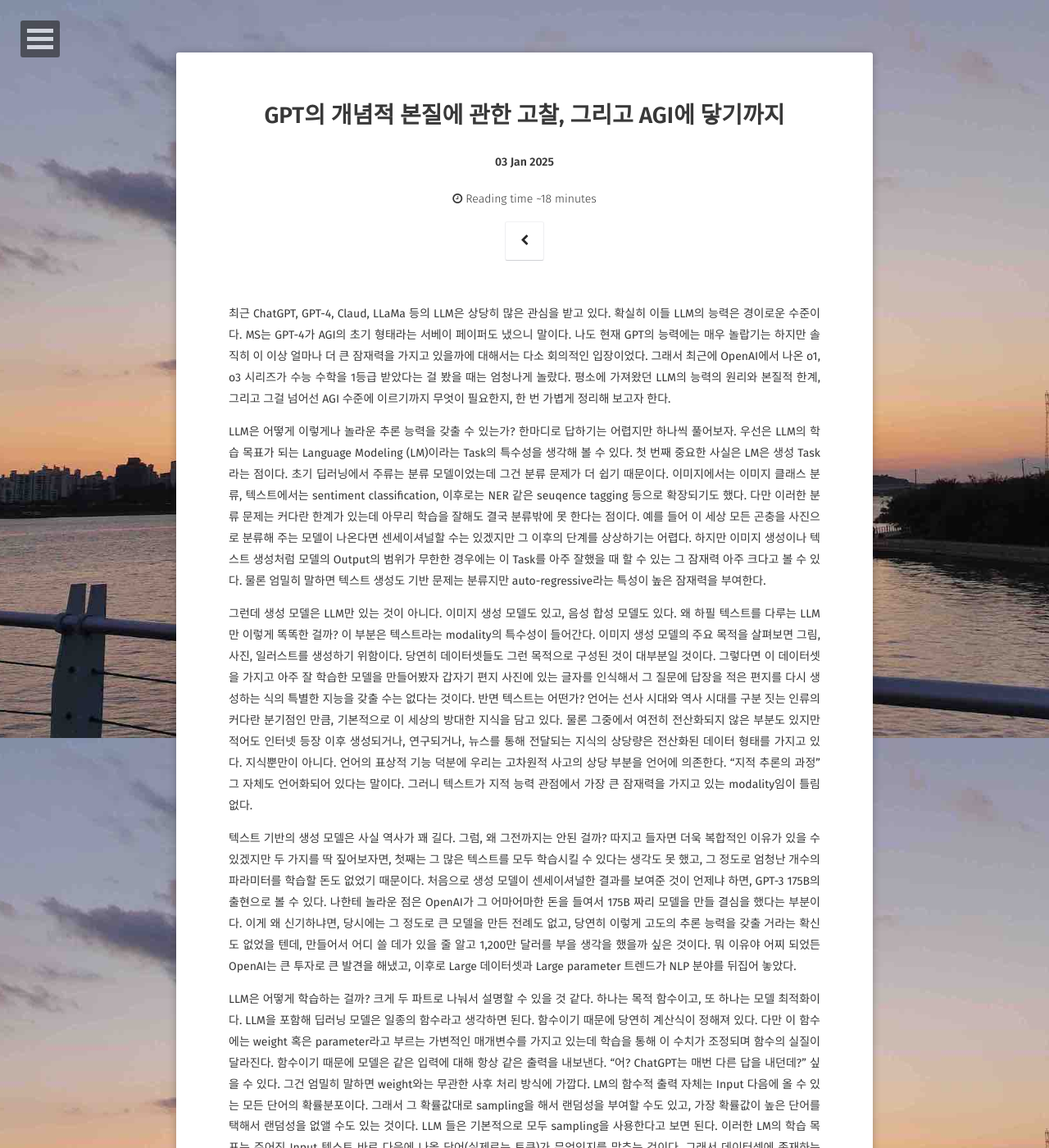
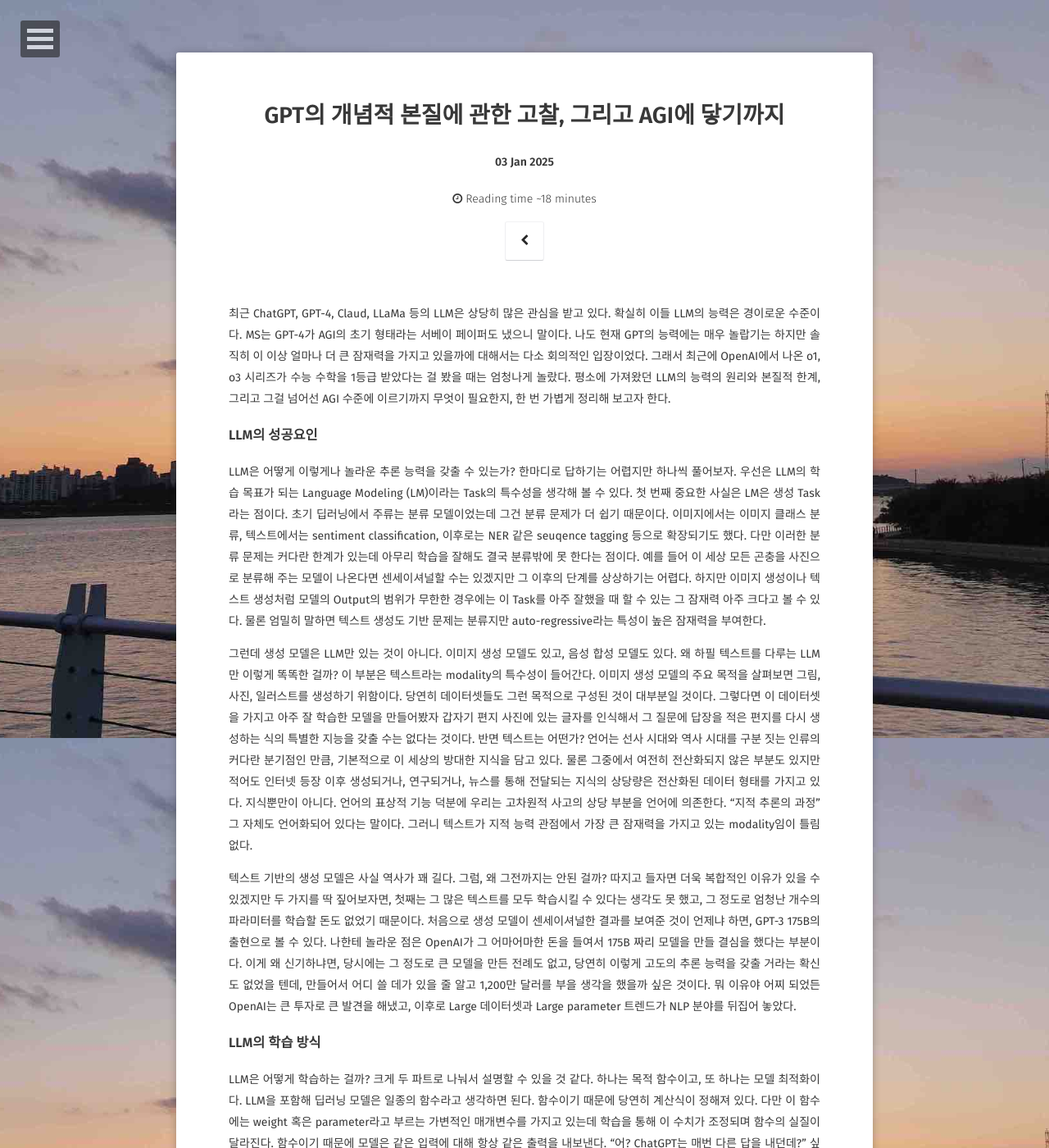
Before and after one commit to psj8252/psj8252.github.io, a Jekyll site: the page built from _posts/2025-01-03-reflection-on-conceptual-essence-of-GPT.md, in a window 1280 px wide and 1400 px high. Shown: the whole window at 82% size. Built offline with Jekyll 4.4.1, drawn with Linux system fonts in a browser that asks for light colours; comment, search, counter and statistics services are not loaded; some of the changed text lies outside the part shown.

Commit message:
feat: add subheading on koeran gpt post

```diff
--- a/_posts/2025-01-03-reflection-on-conceptual-essence-of-GPT.md
+++ b/_posts/2025-01-03-reflection-on-conceptual-essence-of-GPT.md
@@ -9,15 +9,21 @@ tag:
 ---
 최근 ChatGPT, GPT-4, Claud, LLaMa 등의 LLM은 상당히 많은 관심을 받고 있다. 확실히 이들 LLM의 능력은 경이로운 수준이다. MS는 GPT-4가 AGI의 초기 형태라는 서베이 페이퍼도 냈으니 말이다. 나도 현재 GPT의 능력에는 매우 놀랍기는 하지만 솔직히 이 이상 얼마나 더 큰 잠재력을 가지고 있을까에 대해서는 다소 회의적인 입장이었다. 그래서 최근에 OpenAI에서 나온 o1, o3 시리즈가 수능 수학을 1등급 받았다는 걸 봤을 때는 엄청나게 놀랐다. 평소에 가져왔던 LLM의 능력의 원리와 본질적 한계, 그리고 그걸 넘어선 AGI 수준에 이르기까지 무엇이 필요한지, 한 번 가볍게 정리해 보고자 한다.
 
+### LLM의 성공요인
+
 LLM은 어떻게 이렇게나 놀라운 추론 능력을 갖출 수 있는가? 한마디로 답하기는 어렵지만 하나씩 풀어보자. 우선은 LLM의 학습 목표가 되는 Language Modeling (LM)이라는 Task의 특수성을 생각해 볼 수 있다. 첫 번째 중요한 사실은 LM은 생성 Task라는 점이다. 초기 딥러닝에서 주류는 분류 모델이었는데 그건 분류 문제가 더 쉽기 때문이다. 이미지에서는 이미지 클래스 분류, 텍스트에서는 sentiment classification, 이후로는 NER 같은 seuqence tagging 등으로 확장되기도 했다. 다만 이러한 분류 문제는 커다란 한계가 있는데 아무리 학습을 잘해도 결국 분류밖에 못 한다는 점이다. 예를 들어 이 세상 모든 곤충을 사진으로 분류해 주는 모델이 나온다면 센세이셔널할 수는 있겠지만 그 이후의 단계를 상상하기는 어렵다. 하지만 이미지 생성이나 텍스트 생성처럼 모델의 Output의 범위가 무한한 경우에는 이 Task를 아주 잘했을 때 할 수 있는 그 잠재력 아주 크다고 볼 수 있다. 물론 엄밀히 말하면 텍스트 생성도 기반 문제는 분류지만 auto-regressive라는 특성이 높은 잠재력을 부여한다.
 
 그런데 생성 모델은 LLM만 있는 것이 아니다. 이미지 생성 모델도 있고, 음성 합성 모델도 있다. 왜 하필 텍스트를 다루는 LLM만 이렇게 똑똑한 걸까? 이 부분은 텍스트라는 modality의 특수성이 들어간다. 이미지 생성 모델의 주요 목적을 살펴보면 그림, 사진, 일러스트를 생성하기 위함이다. 당연히 데이터셋들도 그런 목적으로 구성된 것이 대부분일 것이다. 그렇다면 이 데이터셋을 가지고 아주 잘 학습한 모델을 만들어봤자 갑자기 편지 사진에 있는 글자를 인식해서 그 질문에 답장을 적은 편지를 다시 생성하는 식의 특별한 지능을 갖출 수는 없다는 것이다. 반면 텍스트는 어떤가? 언어는 선사 시대와 역사 시대를 구분 짓는 인류의 커다란 분기점인 만큼, 기본적으로 이 세상의 방대한 지식을 담고 있다. 물론 그중에서 여전히 전산화되지 않은 부분도 있지만 적어도 인터넷 등장 이후 생성되거나, 연구되거나, 뉴스를 통해 전달되는 지식의 상당량은 전산화된 데이터 형태를 가지고 있다. 지식뿐만이 아니다. 언어의 표상적 기능 덕분에 우리는 고차원적 사고의 상당 부분을 언어에 의존한다. "지적 추론의 과정" 그 자체도 언어화되어 있다는 말이다. 그러니 텍스트가 지적 능력 관점에서 가장 큰 잠재력을 가지고 있는 modality임이 틀림없다.
 
 텍스트 기반의 생성 모델은 사실 역사가 꽤 길다. 그럼, 왜 그전까지는 안된 걸까? 따지고 들자면 더욱 복합적인 이유가 있을 수 있겠지만 두 가지를 딱 짚어보자면, 첫째는 그 많은 텍스트를 모두 학습시킬 수 있다는 생각도 못 했고, 그 정도로 엄청난 개수의 파라미터를 학습할 돈도 없었기 때문이다. 처음으로 생성 모델이 센세이셔널한 결과를 보여준 것이 언제냐 하면, GPT-3 175B의 출현으로 볼 수 있다. 나한테 놀라운 점은 OpenAI가 그 어마어마한 돈을 들여서 175B 짜리 모델을 만들 결심을 했다는 부분이다. 이게 왜 신기하냐면, 당시에는 그 정도로 큰 모델을 만든 전례도 없고, 당연히 이렇게 고도의 추론 능력을 갖출 거라는 확신도 없었을 텐데, 만들어서 어디 쓸 데가 있을 줄 알고 1,200만 달러를 부을 생각을 했을까 싶은 것이다. 뭐 이유야 어찌 되었든 OpenAI는 큰 투자로 큰 발견을 해냈고, 이후로 Large 데이터셋과 Large parameter 트렌드가 NLP 분야를 뒤집어 놓았다.
 
+### LLM의 학습 방식
+
 LLM은 어떻게 학습하는 걸까? 크게 두 파트로 나눠서 설명할 수 있을 것 같다. 하나는 목적 함수이고, 또 하나는 모델 최적화이다. LLM을 포함해 딥러닝 모델은 일종의 함수라고 생각하면 된다. 함수이기 때문에 당연히 계산식이 정해져 있다. 다만 이 함수에는 weight 혹은 parameter라고 부르는 가변적인 매개변수를 가지고 있는데 학습을 통해 이 수치가 조정되며 함수의 실질이 달라진다. 함수이기 때문에 모델은 같은 입력에 대해 항상 같은 출력을 내보낸다. "어? ChatGPT는 매번 다른 답을 내던데?" 싶을 수 있다. 그건 엄밀히 말하면 weight와는 무관한 사후 처리 방식에 가깝다. LM의 함수적 출력 자체는 Input 다음에 올 수 있는 모든 단어의 확률분포이다. 그래서 그 확률값대로 sampling을 해서 랜덤성을 부여할 수도 있고, 가장 확률값이 높은 단어를 택해서 랜덤성을 없앨 수도 있는 것이다. LLM 들은 기본적으로 모두 sampling을 사용한다고 보면 된다. 이러한 LM의 학습 목표는 주어진 Input 텍스트 바로 다음에 나올 단어(실제로는 토큰)가 무엇인지를 맞추는 것이다. 그래서 데이터셋에 존재하는 "그다음 단어"의 확률을 1로 추론하도록 모델이라는 함수의 매개변수를 조절하는 게 LLM 학습의 가장 기본 원리라고 할 수 있다. 그러면 어떻게 이 weight를 마음대로 조정할 수 있을까? 이 부분은 딥러닝 기초를 조금 살펴보면 알 수 있다. 한마디로 말하면, 모델도 함수인데 모델의 결과를 정답과 비교한 오차도 함수이기 때문에 모델 최적화는 사실 수학적으로는 특정 함수의 최솟값을 찾는 문제로 환원된다. 그리고 이 최솟값을 찾는 유명한 알고리즘 중의 하나가 gradient descent, 정답과의 오차가 줄어드는 방향으로 gradient를 계산해서 weight를 조절하는 것이다. 그러니까 특히 GPT-3로 대표되는 LLM은 아주 쉽게 생각하면 기본적으로 앞의 맥락 "다음에 올 단어"가 무엇이 있는지를 인터넷의 거의 모든 텍스트를 읽고 기가 막히게 터득했다고 보면 된다. 그리고 이 텍스트는 에세이나 논문부터 대화, 아니면 특정 주제에 대한 질의응답까지 포함하고 있기 때문에 지금 LLM 들처럼 다양한 작업을 할 수 있는 것이다. 특히 Reddit처럼 많은 사람들의 질문과 답변이 있는 데이터는 우리의 실제 사용감을 높여주는 데 큰 역할을 했을 것이다.
 
 실은 GPT-3가 나오고 그다음 ChatGPT가 되기까지는 굉장히 오랜 시간이 걸렸다. 추측건대, 나는 그 이유가 OpenAI가 GPT-3 개발 시까지 지켜온 철학이 더 이상 통하지 않았기 때문이라고 생각한다. GPT의 첫 개발부터 GPT-3까지 지켜진 OpenAI의 철학은 "Finetuning을 하지 않고 모델 키우고 데이터 다양하게 넣어서, zero-shot, few-shot으로 모든 Task 하는 general intelligence 만들 수 있다!"라고 볼 수 있는데 아마 GPT-3 이후에는 그 철학을 지키며 모델 고도화를 시도했으나 실패하고 파인튜닝으로 선회한 게 아닐까 싶다. 왜냐하면 OpenAI가 본격적으로 일반인들에게 이름을 알린 ChatGPT, 즉 GPT-3.5의 기반인 InstructGPT는 많은 사후 학습이 들어간 모델이기 때문이다. GPT-3도 당시 기준으로는 놀라운 추론 능력을 갖추고 있었지만 답변의 랜덤성이 훨씬 심하고 통제가 어려웠다. 사실 당연한 일이다. 인터넷에 얼마나 많고 다양한 텍스트가 있을까? 그중에서는 분명 잘 쓴 글도 있을 것이고, 못 쓴 글, 무성의한 글, 악의적인 글도 있을 것이다. 그것들을 모두 동일한 가중치로 학습했을 테니까 성능에 랜덤성이 크고 작은 표현 차이에도 답변이 확확 달라질 수 있는 것이다. 내가 생각했을 때 GPT-3.5의 가장 큰 발전은 통제 가능성이다. 인간이 원하는 친절하고, 정성스럽고, 정확하고, 안전한 답변을 제공하는 채팅 형태의 데이터를 직접 구성해서 학습시켰고, 그걸 극대화하기 위해 강화 학습까지 도입했다. 강화 학습은 명백한 보상의 차등이 있는 space에서의 exploration에서 상당히 강력한 학습 기법이다. 원래라면 "인간 마음에 듦"을 보상으로 제공하기 위해서는 모델이 하나 생성할 때마다 사람이 그걸 보고 채점을 해줘야 강화 학습을 진행할 수 있을 것이다. 물론 실질적으론 불가능한 일이다. 그래서 OpenAI가 사용한 트릭은 "점수 매기기"는 분명 "답변 생성"보다 쉽기 때문에 우리가 "점수 매기는 법"을 LLM으로 학습시켜서 프록시로 사용한 것이다. 그 덕분에 사람의 말을 잘 따르고 대화를 통해서 답변을 제공할 수 있는 Chat LLM의 시대로 또 한 번 접어들게 된다. 그 이후는 OpenAI가 상세한 기술을 공개하지 않고 있기 때문에 정확하게 파악하기는 어렵다. 다만 GPT-4o의 경우는 텍스트만이 아니라 Image를 넣을 수 있게 된 점 정도가 달라졌고, 본질적인 능력에서 아주 큰 차이가 있지는 않은 듯하다. o1, o3와 같은 추론 모델 시리지는 좀 다른 거 같고 o시리즈 모델의 능력에 대한 해석은 뒤에서 간략히 해보겠다.
+
+### LLM의 한계
 
 그렇다면 많은 사람들은 자연스럽게 이런 게 궁금할 것이다. "LLM은 그럼 어디까지 잘할 수 있는 거지?" "영화에 나오는 사람 같은 AGI가 될 수도 있는 건가?" 내가 처음 했던 단순한 생각은 GPT의 학습 목표인 다음 단어 맞추기를 아주아주 잘하는 기계가 있다면 그게 결국 LLM의 끝이자 이상향이 아닐지 생각했었다. 정말 그럴까? 세상 모든 사람의 모든 독백, 말과 글, 대화가 실시간으로 수집되는 어떤 DB가 있다고 가정해 보자. 이제 어떤 텍스트를 입력으로 넣으면 DB에서 그 텍스트와 정확히 일치하는 텍스트를 찾고 그 뒤에 올 수 있는 모든 텍스트의 출현 빈도를 계산한 뒤, 가장 그 빈도가 높은 답변을 해주는 어떤 기계를 떠올려보자. 이 기계는 LLM의 학습 목표를 완벽히 해결할 것이다. 이 기계의 LLM이 닿고자 하는 이상향이자, 그리고 최대 상한선이 아닐까? 하지만 그게 아니라는 것을 금방 깨달을 수 있다. 만약 누군가 알파벳을 랜덤하게 2천 개 정도 나열해서 붙여 입력으로 준다고 해보자. 경우의 수는 26의 2,000제곱이다. 이건 상상하기 어려운 숫자이기 때문에 아마도 실제로 이렇게 텍스트를 만든다면 그건 인류 최초로 생성되었다고 봐도 될 것이다. 그리고 이걸 그대로 따라 해보라고 요구하는 유저의 메시지가 있다면, 이 기계는 무엇을 출력할까? 정답은 아무것도 출력할 수 없다. 왜냐하면 이 입력은 지구상에 없었고, 당연히 그다음 단어도 역사상 존재하지 않기 때문이다. 여기서 깨달을 수 있는 중요한 점은 우리가 GPT를 학습시키는 학습 목표는 분명 다음 단어에 대한 확률이지만, 실제로는 그다음 단어를 알아내는 것 그 자체가 지능은 아니라는 점이다.
 
```
Also changed, not shown: other parts of _posts/2025-01-03-reflection-on-conceptual-essence-of-GPT.md (+2 -0 lines).
